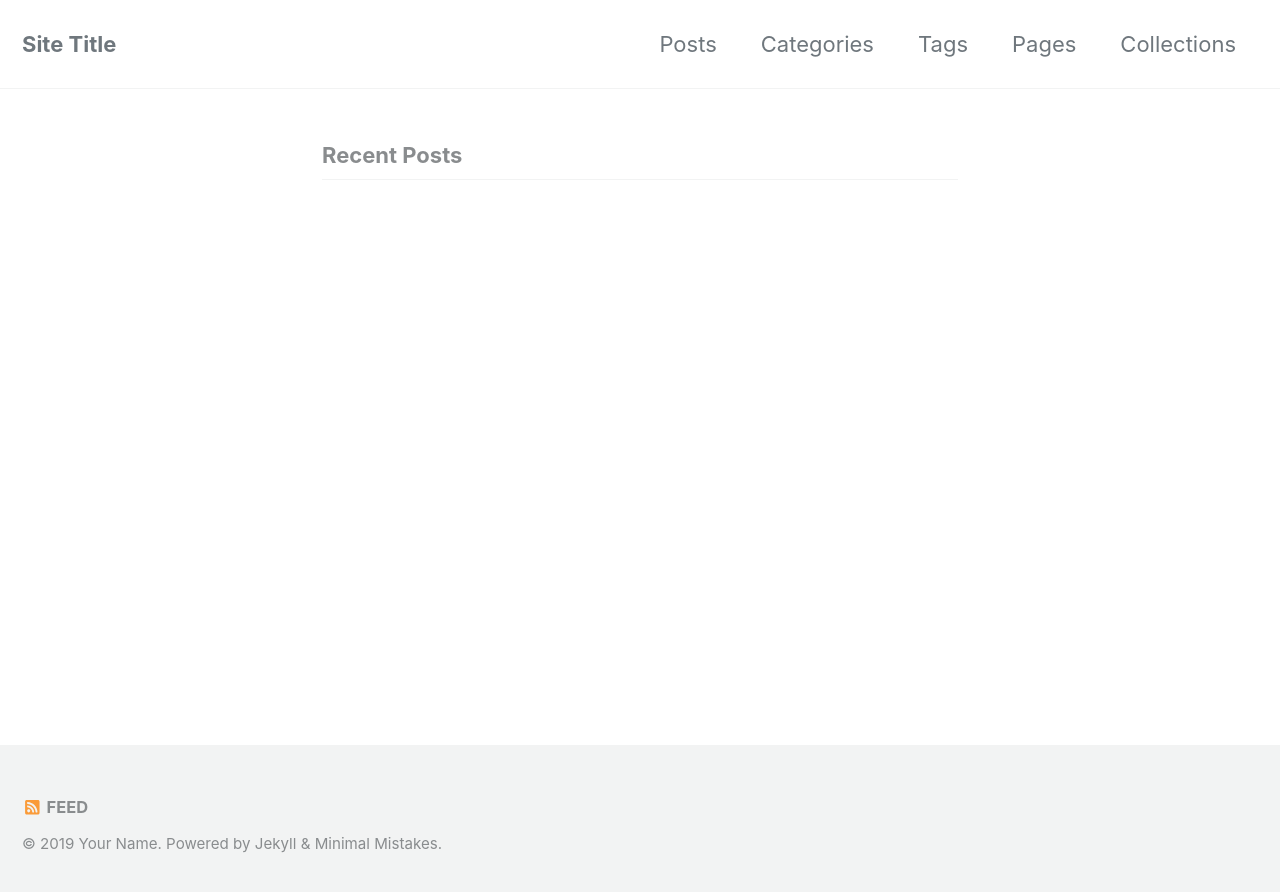
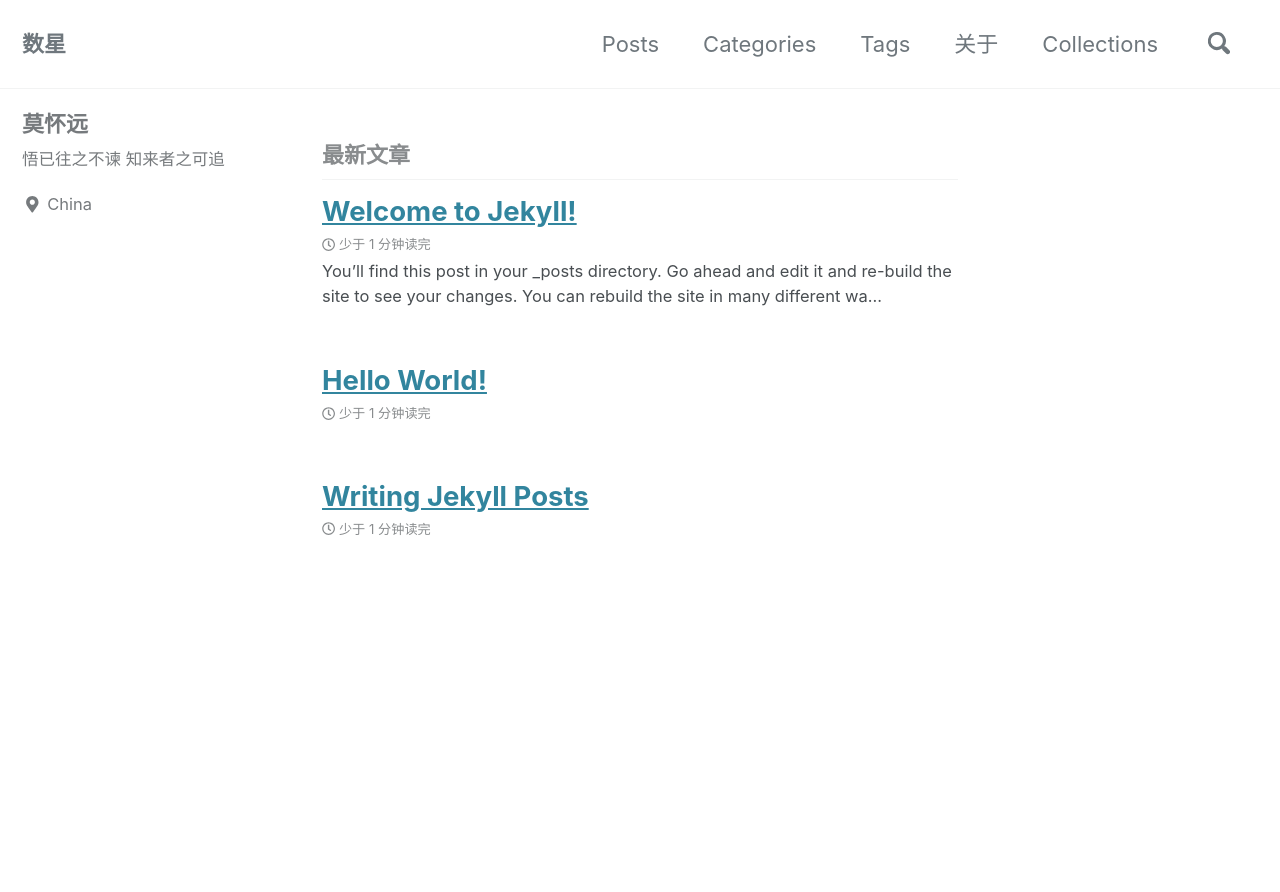
Before and after one commit to kuangyl0212/kuangyl0212.github.io.bak, a Jekyll site: the page built from index.html, in a window 1280 px wide and 900 px high. Shown: the top 892 px of the window. Built offline with Jekyll 4.4.1, drawn with Linux system fonts in a browser that asks for light colours; cached includes are drawn as plain includes; nearby versions of some CDN libraries; the list of posts is cut into pages by our own code.

Commit message:
update config

```diff
--- a/_config.yml
+++ b/_config.yml
@@ -59,14 +59,14 @@
 minimal_mistakes_skin    : "default" # "air", "aqua", "contrast", "dark", "dirt", "neon", "mint", "plum", "sunrise"
 
 # Site Settings
-locale                   : "cn"
-title                    : "Site Title"
+locale                   : "zh-CN"
+title                    : "数星"
 title_separator          : "-"
-name                     : "Your Name"
-description              : "An amazing website."
-url                      : # the base hostname & protocol for your site e.g. "https://mmistakes.github.io"
+name                     : "莫怀远"
+description              : "七八粒星天外 两三点雨山前"
+url                      : https://kuangyl0212.github.io/ # the base hostname & protocol for your site e.g. "https://mmistakes.github.io"
 baseurl                  : # the subpath of your site, e.g. "/blog"
-repository               : # GitHub username/repo-name e.g. "mmistakes/minimal-mistakes"
+repository               : https://github.com/kuangyl0212/kuangyl0212.github.io # GitHub username/repo-name e.g. "mmistakes/minimal-mistakes"
 teaser                   : # path of fallback teaser image, e.g. "/assets/images/500x300.png"
 logo                     : # path of logo image to display in the masthead, e.g. "/assets/images/88x88.png"
 masthead_title           : # overrides the website title displayed in the masthead, use " " for no title
@@ -108,8 +108,8 @@
   secret                 :
 atom_feed:
   path                   : # blank (default) uses feed.xml
-search                   : # true, false (default)
-search_full_content      : # true, false (default)
+search                   : true # true, false (default)
+search_full_content      : true # true, false (default)
 search_provider          : # lunr (default), algolia, google
 algolia:
   application_id         : # YOUR_APPLICATION_ID
@@ -150,10 +150,10 @@
 
 # Site Author
 author:
-  name             : "Your Name"
+  name             : "莫怀远"
   avatar           : # path of avatar image, e.g. "/assets/images/bio-photo.jpg"
-  bio              : "I am an amazing person."
-  location         : "Somewhere"
+  bio              : "悟已往之不谏 知来者之可追"
+  location         : "China"
   email            :
   links:
     - label: "Email"
@@ -332,8 +332,8 @@
       type: posts
     values:
       layout: single
-      author_profile: true
+      # author_profile: true
       read_time: true
       comments: # true
-      share: true
+      # share: true
       related: true
--- a/_data/navigation.yml
+++ b/_data/navigation.yml
@@ -5,7 +5,7 @@
     url: /categories/
   - title: "Tags"
     url: /tags/
-  - title: "Pages"
-    url: /page-archive/
+  - title: "关于"
+    url: /about
   - title: "Collections"
     url: /collection-archive/
--- a/_includes/masthead.html
+++ b/_includes/masthead.html
@@ -27,7 +27,7 @@
         {% if site.search == true %}
         <button class="search__toggle" type="button">
           <span class="visually-hidden">{{ site.data.ui-text[site.locale].search_label | default: "Toggle search" }}</span>
-          <svg class="icon" width="16" height="16" xmlns="http://www.w3.org/2000/svg" viewBox="0 0 15.99 16">
+          <svg class="icon" id="search__toggle_icon" width="16" height="16" xmlns="http://www.w3.org/2000/svg" viewBox="0 0 15.99 16">
             <path d="M15.5,13.12L13.19,10.8a1.69,1.69,0,0,0-1.28-.55l-0.06-.06A6.5,6.5,0,0,0,5.77,0,6.5,6.5,0,0,0,2.46,11.59a6.47,6.47,0,0,0,7.74.26l0.05,0.05a1.65,1.65,0,0,0,.5,1.24l2.38,2.38A1.68,1.68,0,0,0,15.5,13.12ZM6.4,2A4.41,4.41,0,1,1,2,6.4,4.43,4.43,0,0,1,6.4,2Z" transform="translate(-.01)"></path>
           </svg>
         </button>
--- /dev/null
+++ b/index.html
@@ -0,0 +1,4 @@
+---
+layout: home
+author_profile: true
+---
--- a/index.md
+++ /dev/null
@@ -1,6 +0,0 @@
----
-# Feel free to add content and custom Front Matter to this file.
-# To modify the layout, see https://jekyllrb.com/docs/themes/#overriding-theme-defaults
-
-layout: home
----
```
Also changed, not shown: about.md (+1 -1 lines).
